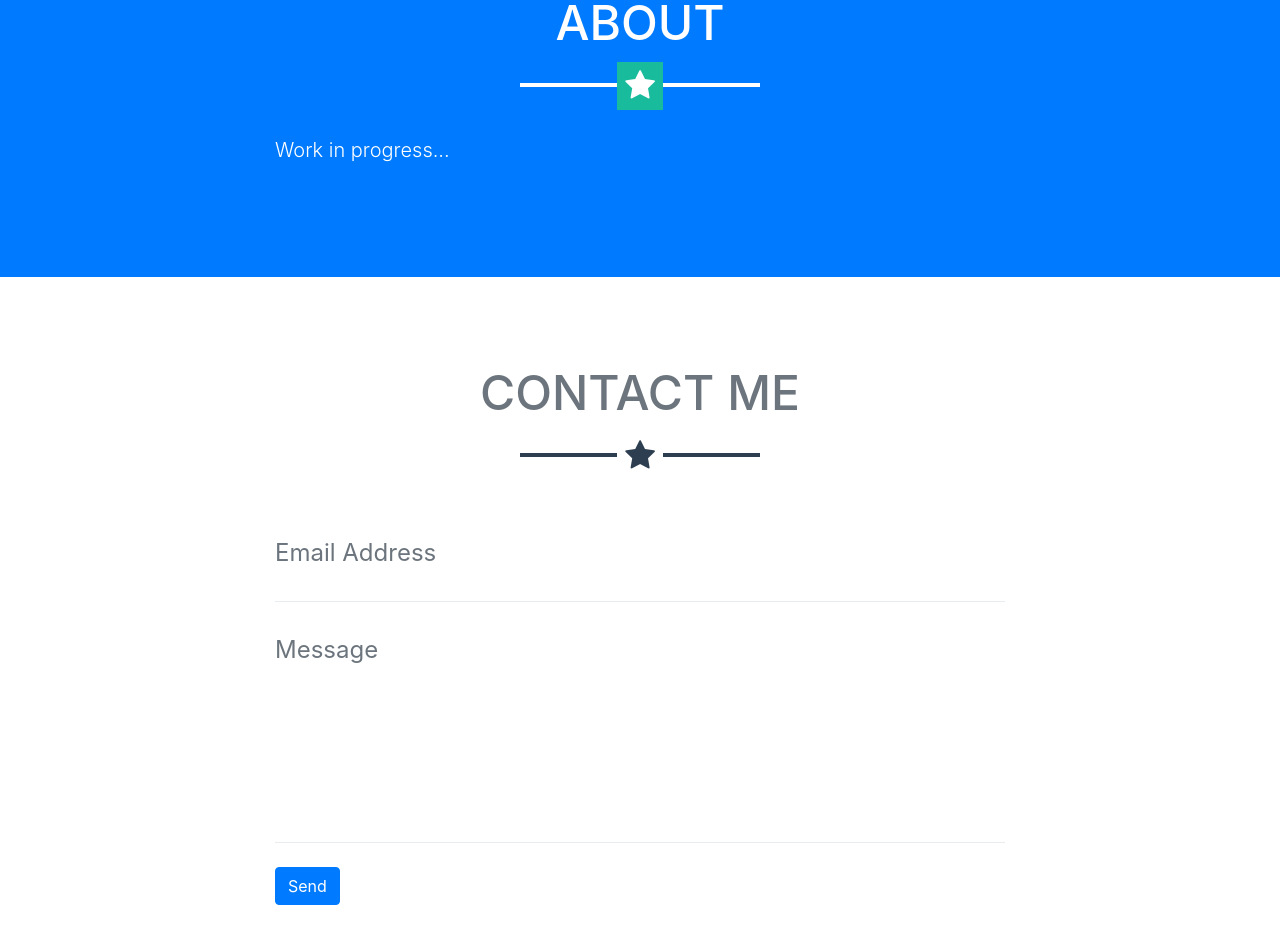
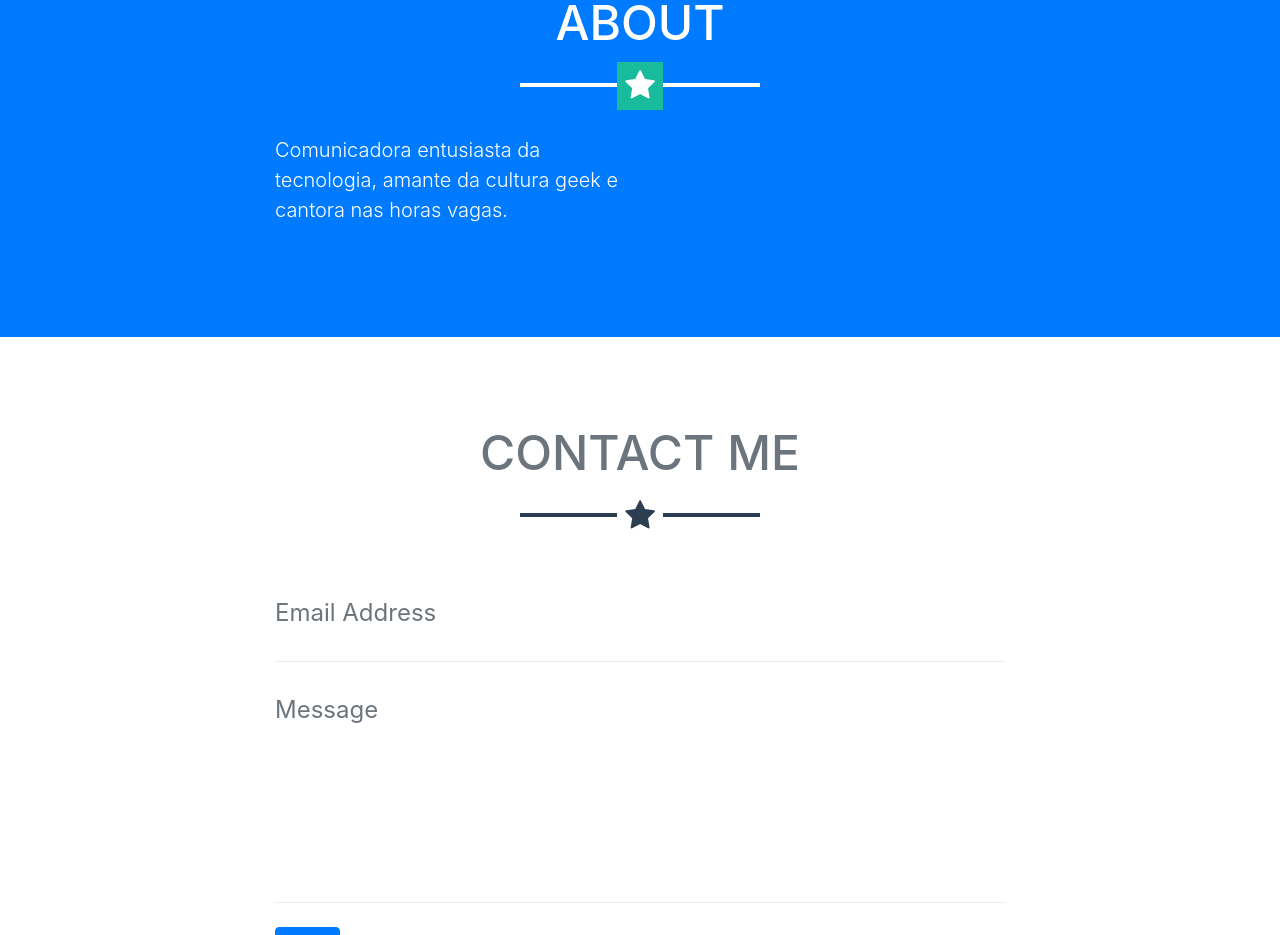
Before and after one commit to dsynha/dsynha.github.io, a website with bundled scripts: page index.html in a window 1280 px wide. Shown: the part 1736-2671 px from the top of the page. Built offline with nearby package versions, Linux system fonts and the light colour scheme.

Commit message:
About #01

```diff
--- a/index.html
+++ b/index.html
@@ -139,7 +139,7 @@
         <hr class="star-light mb-5">
         <div class="row">
           <div class="col-lg-4 ml-auto">
-            <p class="lead">Work in progress...</p>
+            <p class="lead">Comunicadora entusiasta da tecnologia, amante da cultura geek e cantora nas horas vagas.</p>
           </div>
           <div class="col-lg-4 mr-auto">
             <p class="lead"></p>
```
